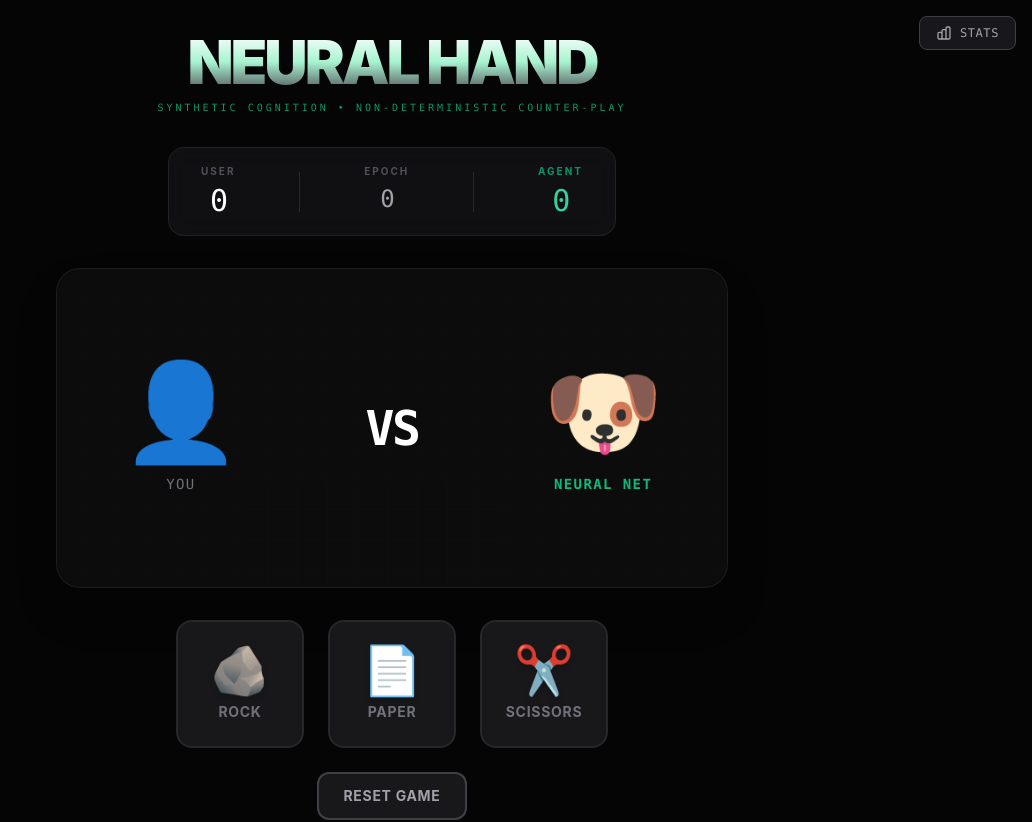
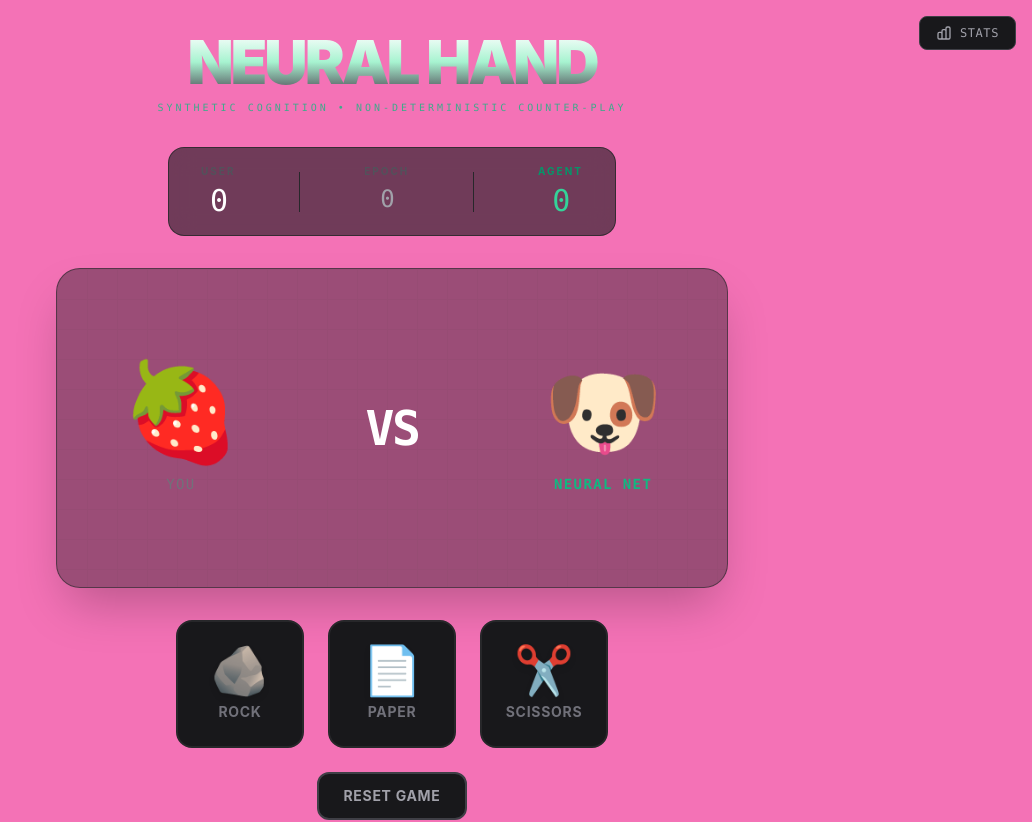
Before and after one commit to ascobyth/wingame, a React (Vite) app: page / in a window 1280 px wide. Shown: the top 822 px of the page, without its empty margins (248-1280 px from the left). Built offline with nearby package versions, Linux system fonts and the light colour scheme; what @tensorflow/tfjs would draw is missing.

Commit message:
Change background to pink and user icon to strawberry

```diff
--- a/App.tsx
+++ b/App.tsx
@@ -94,7 +94,7 @@ export default function App() {
   }
 
   return (
-    <div className="min-h-screen bg-[#050505] text-zinc-100 flex flex-col items-center p-4 sm:p-8 selection:bg-emerald-500/30">
+    <div className="min-h-screen bg-pink-400 text-zinc-100 flex flex-col items-center p-4 sm:p-8 selection:bg-emerald-500/30">
 
       {/* Header */}
       <header className="mb-8 text-center space-y-2">
--- a/components/Arena.tsx
+++ b/components/Arena.tsx
@@ -39,7 +39,7 @@ export const Arena: React.FC<ArenaProps> = ({ playerMove, aiMove, result, isThin
       {/* Player Side */}
       <div className="z-10 flex flex-col items-center">
         <div className={`text-6xl sm:text-8xl transition-all duration-500 ${playerMove !== null ? 'animate-float' : ''}`}>
-          {playerMove !== null ? MOVE_EMOJIS[playerMove] : '👤'}
+          {playerMove !== null ? MOVE_EMOJIS[playerMove] : '🍓'}
         </div>
         <div className="mt-4 font-mono text-sm text-zinc-500 tracking-widest uppercase">YOU</div>
       </div>
--- a/index.css
+++ b/index.css
@@ -12,4 +12,5 @@ body {
     font-family: -apple-system, BlinkMacSystemFont, 'Segoe UI', Roboto, Oxygen, Ubuntu, Cantarell, 'Open Sans', 'Helvetica Neue', sans-serif;
     -webkit-font-smoothing: antialiased;
     -moz-osx-font-smoothing: grayscale;
+    background-color: pink;
 }
```
